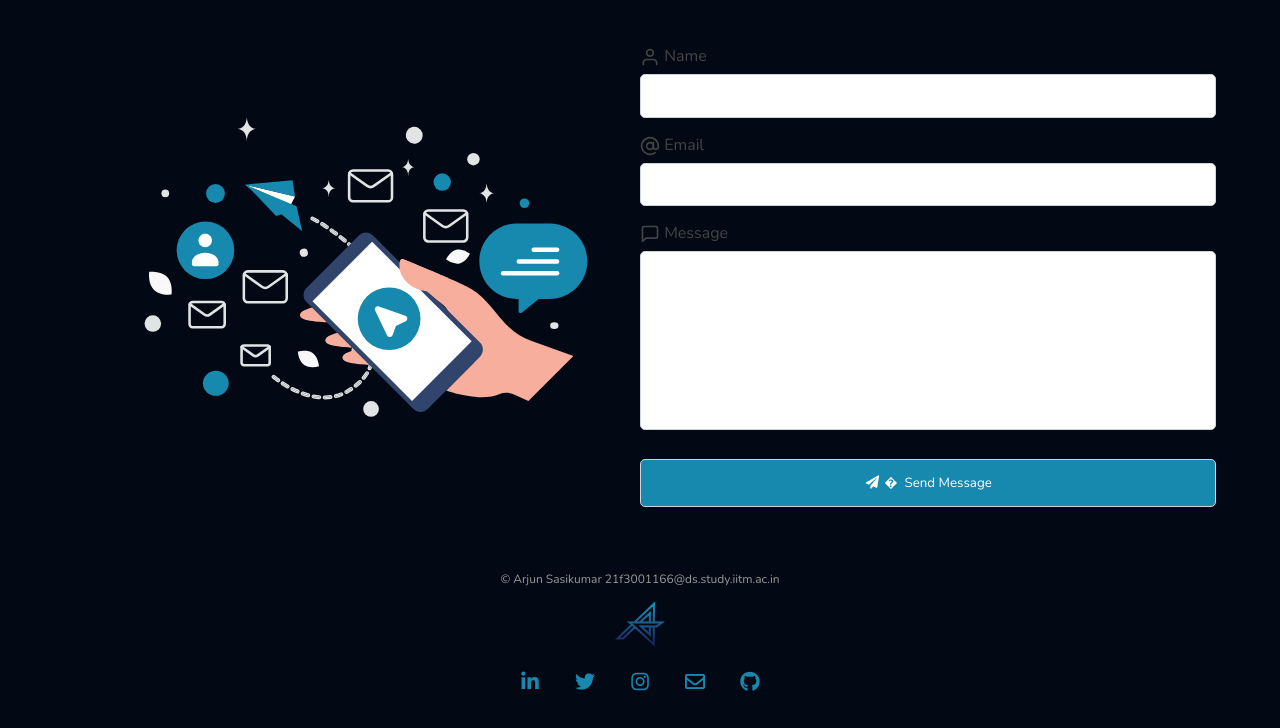
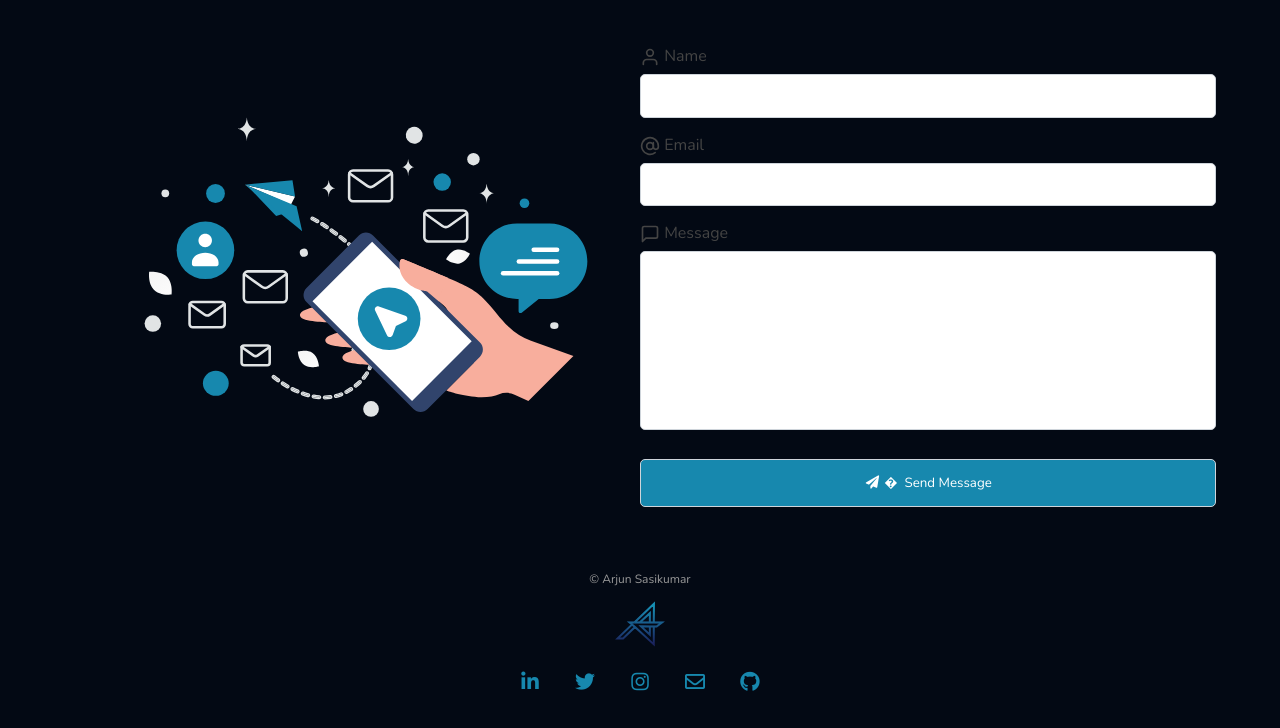
Before and after one commit to 83Gh0st/port, a plain HTML site: page index.html in a window 1280 px wide. Shown: the part 3838-4566 px from the top of the page. Drawn offline with nearby package versions, Linux system fonts and the light colour scheme; animation ran at ten frames a second; files whose address does not match are found by name.

Commit message:
Update index.html

```diff
--- a/index.html
+++ b/index.html
@@ -4,7 +4,7 @@
     <meta name="viewport" content="width=device-width, initial-scale=1.0">
     <link rel="stylesheet" href="css/style.css">
     <link rel="icon" href="images/name-logo-favicon.svg" type="image/gif" sizes="16x16">
-
+<!----  21f3001166@ds.study.iitm.ac.in --->
     <!-- Fontawesome -->
     <link href="css/all.css" rel="stylesheet">
 
@@ -606,7 +606,7 @@
     </section>
 
     <footer>
-      <p>© Arjun Sasikumar 21f3001166@ds.study.iitm.ac.in </p>
+      <p>© Arjun Sasikumar </p>
       <div class="black-logo">
         <svg width="50" height="50" viewBox="0 0 406 368" fill="none" xmlns="http://www.w3.org/2000/svg">
           <path d="M314.899 203.5L314.899 349.43L162.5 209.053M314.899 203.5L283.037 203.586M314.899 203.5L337.881 203.586L381 171.109L314.899 171.109M162.5 209.053L118.044 170.96L157.5 171.109M162.5 209.053L65.5 301.465L20.5595 301.465L137.482 189.156M200.5 171.109L283.037 96.5L283.037 171.109M200.5 171.109L283.037 171.109M200.5 171.109L157.5 171.109M283.037 203.586L210.846 203.123L283.037 271.086L283.037 203.586ZM283.037 171.109L314.899 171.109M157.5 171.109L316.135 20.4322L314.899 171.109" stroke="#1F2667" stroke-opacity="0.9" stroke-width="16"></path>
```
